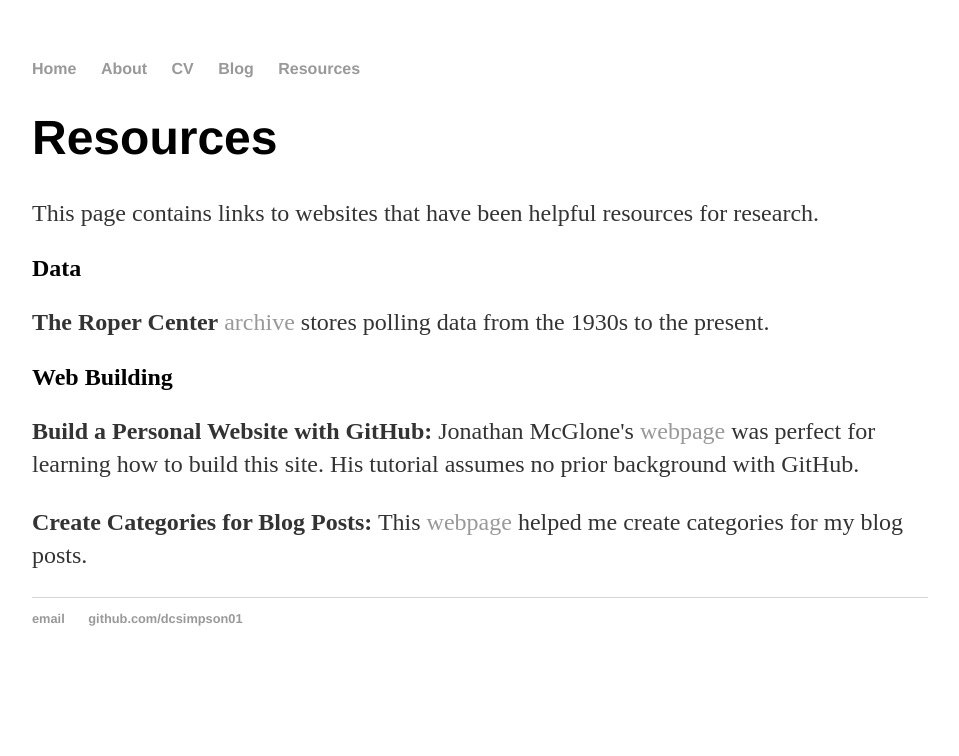
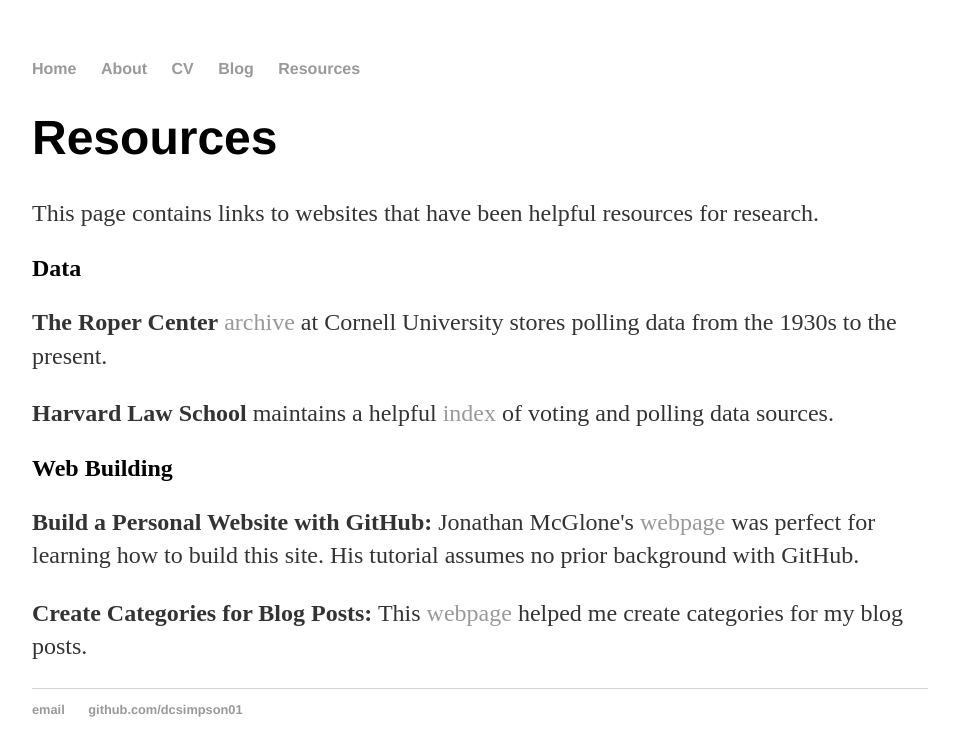
Before and after one commit to dcsimpson01/dcsimpson01.github.io, a Jekyll site: the page built from resources/index.html, in a window 1280 px wide. Shown: the top 756 px of the page, without its empty margins (160-1119 px from the left). Built offline with Jekyll 4.4.1, drawn with Linux system fonts in a browser that asks for light colours.

Commit message:
Update index.html

```diff
--- a/resources/index.html
+++ b/resources/index.html
@@ -9,7 +9,8 @@ title: Resources
 	<p> This page contains links to websites that have been helpful resources for research. </p>
 
 	<h2>Data</h2>
-         <p><strong>The Roper Center</strong> <a href="https://ropercenter.cornell.edu/polls/"> archive</a> stores polling data from the 1930s to the present.</p>
+         <p><strong>The Roper Center</strong> <a href="https://ropercenter.cornell.edu/polls/"> archive</a> at Cornell University stores polling data from the 1930s to the present.</p>
+	 <p><strong>Harvard Law School</strong> maintains a helpful <a href="https://hls.harvard.edu/library/research/find-a-database/government-voting-polling-data/"> index</a> of voting and polling data sources.</p>
 
 	<h2>Web Building</h2>
          <p><strong>Build a Personal Website with GitHub:</strong> Jonathan McGlone's <a href="http://jmcglone.com/guides/github-pages/"> webpage</a> was perfect for learning how to build this site. His tutorial assumes no prior background with GitHub.</p>
```
